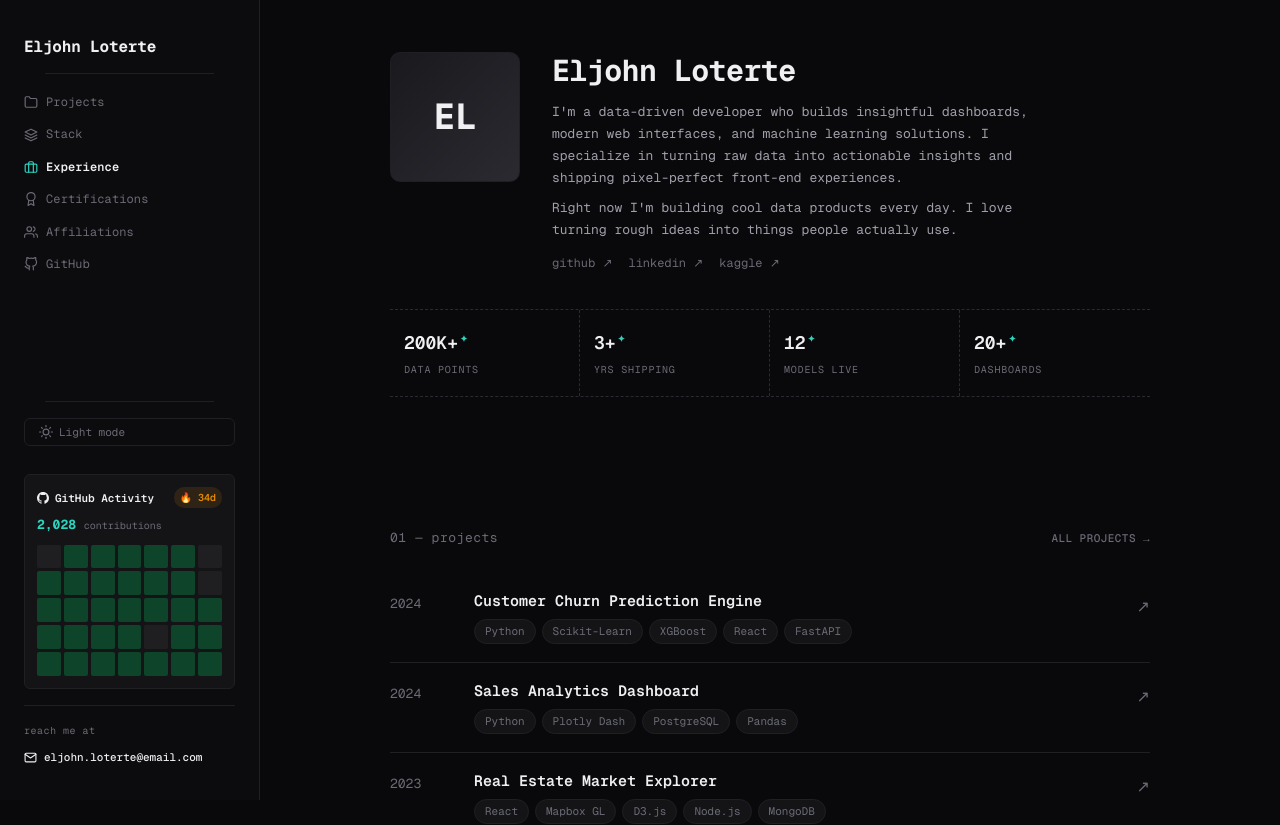
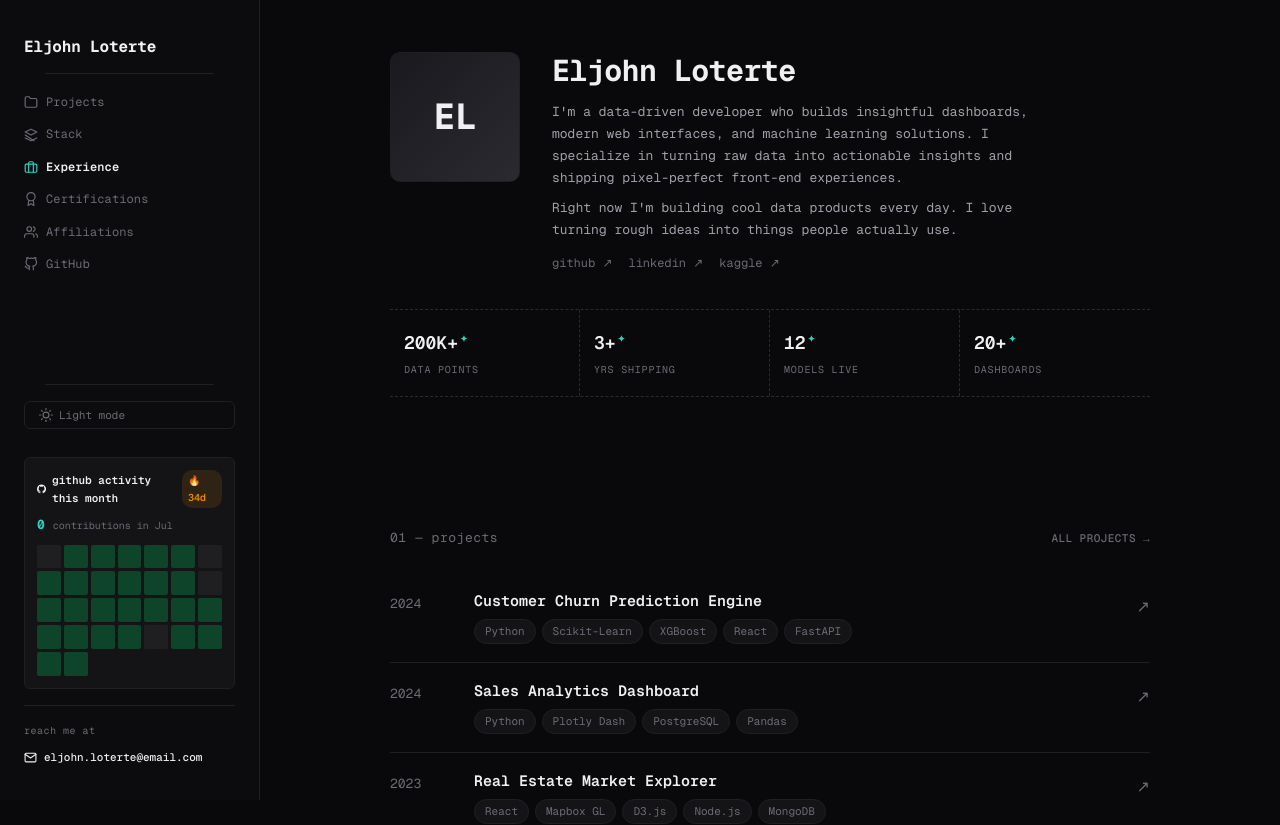
Before and after one commit to Eljohn-Loterte/Portfolio, a React (Vite) app: page / in a window 1280 px wide. Shown: the top 825 px of the page. Built offline with nearby package versions, Linux system fonts and the light colour scheme; no server answers.

Commit message:
feat: update sidebar GitHub widget to show monthly activity

```diff
--- a/src/components/Sidebar.jsx
+++ b/src/components/Sidebar.jsx
@@ -18,7 +18,7 @@ const navItems = [
       <svg width="14" height="14" viewBox="0 0 24 24" fill="none" stroke="currentColor" strokeWidth="2" strokeLinecap="round" strokeLinejoin="round">
         <polygon points="12 2 2 7 12 12 22 7 12 2"/>
         <polyline points="2 17 12 22 22 17"/>
-        <polyline points="2 12 12 17 22 12"/>
+        <polyline points="2 12 17 22 12"/>
       </svg>
     ),
   },
@@ -75,12 +75,13 @@ function getLevelClass(level, count) {
 
 export default function Sidebar({ activeSection, isOpen, onClose, theme, onToggleTheme, onSelectSection, onGoHome }) {
   const [ghStats, setGhStats] = useState({
-    totalContributions: fallbackData.totalContributions,
+    monthContributions: 0,
     currentStreak: fallbackData.currentStreak,
-    recentDays: [],
+    monthDays: [],
+    currentMonthName: new Date().toLocaleString('en-US', { month: 'short' }),
   });
 
-  // Fetch real-time GitHub activity for Eljohn-Loterte
+  // Fetch real-time GitHub activity for current month
   useEffect(() => {
     let isMounted = true;
     async function fetchLiveGithubStats() {
@@ -90,7 +91,22 @@ export default function Sidebar({ activeSection, isOpen, onClose, theme, onToggl
           const data = await res.json();
           if (data && data.contributions && Array.isArray(data.contributions)) {
             const flatList = data.contributions.flat();
-            const total = flatList.reduce((acc, d) => acc + (d.contributionCount || 0), 0);
+
+            // Determine current month & year
+            const now = new Date();
+            const year = now.getFullYear();
+            const month = now.getMonth();
+            const monthName = now.toLocaleString('en-US', { month: 'short' });
+
+            // Filter days for current calendar month
+            const currentMonthDays = flatList.filter((d) => {
+              if (!d.date) return false;
+              const dt = new Date(d.date);
+              return dt.getFullYear() === year && dt.getMonth() === month;
+            });
+
+            // Calculate month total contributions
+            const monthTotal = currentMonthDays.reduce((acc, d) => acc + (d.contributionCount || 0), 0);
 
             // Calculate current streak
             const recentList = [...flatList].reverse();
@@ -106,14 +122,12 @@ export default function Sidebar({ activeSection, isOpen, onClose, theme, onToggl
               }
             }
 
-            // Extract last 35 days for mini grid
-            const last35Days = flatList.slice(-35);
-
             if (isMounted) {
               setGhStats({
-                totalContributions: total || fallbackData.totalContributions,
+                monthContributions: monthTotal,
                 currentStreak: streak || fallbackData.currentStreak,
-                recentDays: last35Days,
+                monthDays: currentMonthDays.length > 0 ? currentMonthDays : flatList.slice(-30),
+                currentMonthName: monthName,
               });
             }
           }
@@ -146,11 +160,11 @@ export default function Sidebar({ activeSection, isOpen, onClose, theme, onToggl
     if (onClose) onClose();
   };
 
-  // Generate fallback mini-cells if live array is empty
-  const displayDays = ghStats.recentDays.length === 35
-    ? ghStats.recentDays
-    : Array.from({ length: 35 }).map((_, i) => ({
-        contributionCount: [0, 1, 3, 2, 4, 1, 0, 2, 4, 3, 1, 4, 2, 0, 3, 4, 1, 2, 3, 4, 2, 1, 4, 3, 2, 0, 4, 3, 2, 1, 4, 3, 2, 4, 3][i],
+  // Fallback grid days if live array is empty
+  const displayDays = ghStats.monthDays.length > 0
+    ? ghStats.monthDays
+    : Array.from({ length: 30 }).map((_, i) => ({
+        contributionCount: [0, 1, 3, 2, 4, 1, 0, 2, 4, 3, 1, 4, 2, 0, 3, 4, 1, 2, 3, 4, 2, 1, 4, 3, 2, 0, 4, 3, 2, 1][i],
         contributionLevel: 'FIRST_QUARTILE',
         date: '',
       }));
@@ -216,27 +230,27 @@ export default function Sidebar({ activeSection, isOpen, onClose, theme, onToggl
           ) }
         </button>
 
-        {/* Real Live GitHub Contribution Mini Widget for Eljohn-Loterte */}
+        {/* Real Live GitHub Contribution Mini Widget (This Month) */}
         <div
           className="sidebar-github-widget"
           onClick={(e) => handleNavClick(e, 'github')}
-          title="View Live GitHub Contributions for Eljohn-Loterte"
+          title="View Live GitHub Activity for Eljohn-Loterte"
         >
           <div className="sidebar-github-header">
             <span className="sidebar-github-title">
               <svg width="12" height="12" viewBox="0 0 24 24" fill="currentColor">
                 <path d="M12 0C5.37 0 0 5.37 0 12c0 5.31 3.435 9.795 8.205 11.385.6.105.825-.255.825-.57 0-.285-.015-1.23-.015-2.235-3.015.555-3.795-.735-4.035-1.41-.135-.345-.72-1.41-1.23-1.695-.42-.225-1.02-.78-.015-.795.945-.015 1.62.87 1.845 1.23 1.08 1.815 2.805 1.305 3.495.99.105-.78.42-1.305.765-1.605-2.67-.3-5.46-1.335-5.46-5.925 0-1.305.465-2.385 1.23-3.225-.12-.3-.54-1.53.12-3.18 0 0 1.005-.315 3.3 1.23.96-.27 1.98-.405 3-.405s2.04.135 3 .405c2.295-1.56 3.3-1.23 3.3-1.23.66 1.65.24 2.88.12 3.18.765.84 1.23 1.905 1.23 3.225 0 4.605-2.805 5.625-5.475 5.925.435.375.81 1.095.81 2.22 0 1.605-.015 2.895-.015 3.3 0 .315.225.69.825.57A12.02 12.02 0 0024 12c0-6.63-5.37-12-12-12z"/>
               </svg>
-              GitHub Activity
+              github activity this month
             </span>
             <span className="sidebar-github-streak">🔥 {ghStats.currentStreak}d</span>
           </div>
 
           <div className="sidebar-github-count">
-            {ghStats.totalContributions.toLocaleString()} <span className="count-label">contributions</span>
+            {ghStats.monthContributions.toLocaleString()} <span className="count-label">contributions in {ghStats.currentMonthName}</span>
           </div>
 
-          {/* Real-time 35-cell Activity Grid */}
+          {/* Current Month Activity Grid */}
           <div className="sidebar-github-grid">
             {displayDays.map((day, i) => {
               const levelClass = getLevelClass(day.contributionLevel, day.contributionCount);
```
